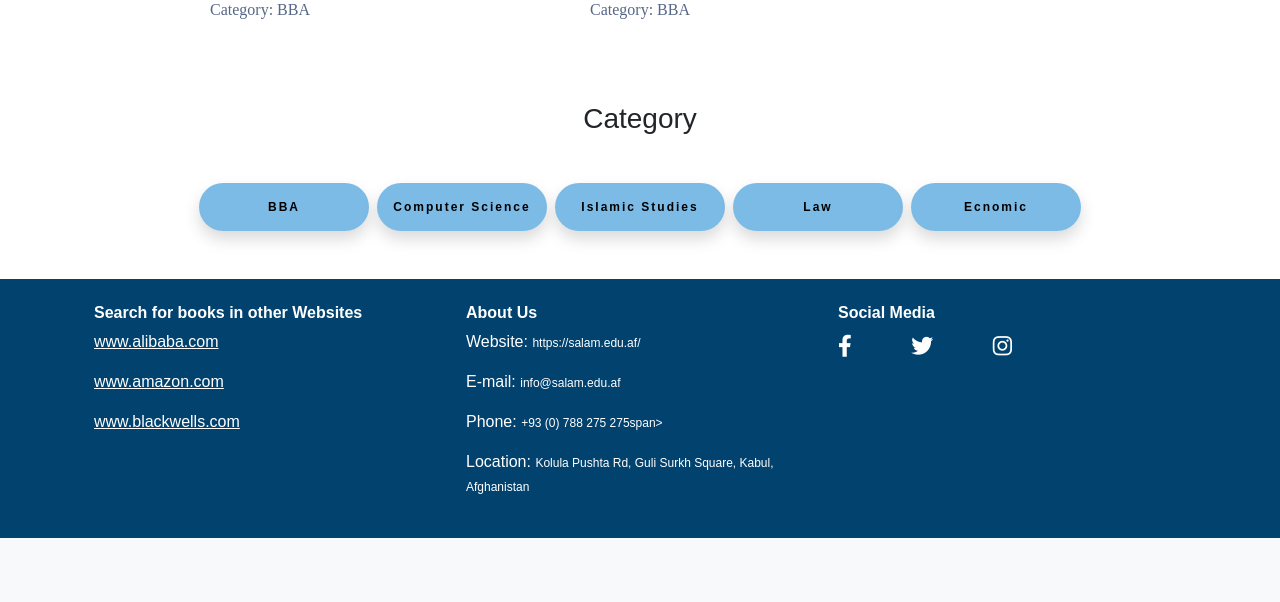
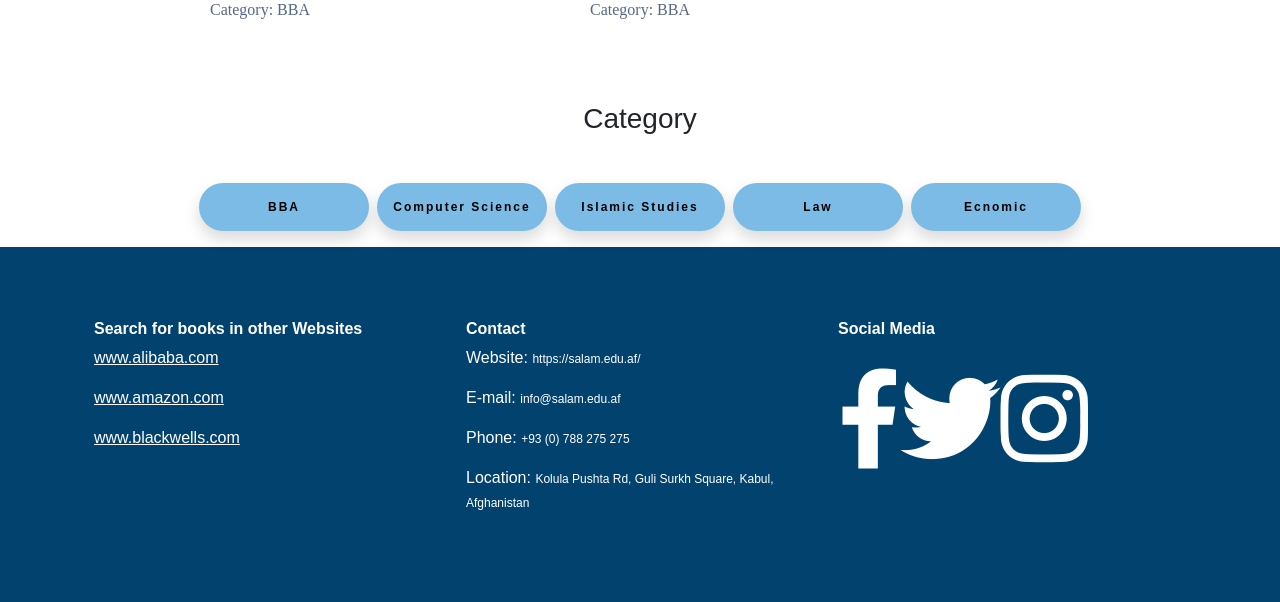
Before and after one commit to Elhamwardak/library, a Django app: page / in a window 1280 px wide. Shown: the part 1534-2136 px from the top of the page. Before the commit the page ends 2072 px from the top, so only its background shows below. Run offline with Django 4.2, Linux system fonts and the light colour scheme; data comes from the database, SQL or seed files in the repository; both versions use the stored data as it was after the commit.

Commit message:
Tue 29 August

```diff
--- a/static/css/style.css
+++ b/static/css/style.css
@@ -1,3 +1,8 @@
+*{
+    margin: 0;
+    padding: 0;
+    box-sizing: border-box;
+}
 :root {
     --offconvas-width: 270px;
     --topNavbarHeight: 56px;
@@ -227,20 +232,19 @@
     text-align: center;
 }
 .footer{
-    min-height: 25vh;
     background-color: rgba(2, 66, 110, 1);
-    margin-top: 3rem;
+    padding: 3rem 0;
 }
 .footertags{
     color: #fff;
-    font-size: 22px;
+    font-size: 100px;
     width: 20%;
     height: 38px;
     text-align: center;
 }
 .footertags:hover{
     color: #fff;
-    font-size: 27px;
+    transform: scale(1);
 }
 .tags{
     color:#fff;
--- a/templates/footer.html
+++ b/templates/footer.html
@@ -1,4 +1,5 @@
-<div class="footer" id="footer">
+
+<footer class="footer" id="footer">
     <div class="container p-4 text-white">
         <div class="row">
             <div class="col-md-4">
@@ -8,14 +9,14 @@
                 <a href="https://www.googleadservices.com/pagead/aclk?sa=L&ai=DChcSEwjj2-7cr7uAAxWC3NUKHTQwDOQYABADGgJ3cw&ohost=www.google.com&cid=CAESbeD2zESxACKnOUIpZ1wWXbJUAa4gev5M6j7Z5NxWWuZLjAKaI06Xtcel3AtvDHdpStAinLYfPabnPp_CMNmFs9AgfeNEruXbg-oBuMSqfg-xykFmOBbwMLAqS76jHqQ7DBjuXc-8DIDzz44nbFc&sig=AOD64_0ptQt1xtHQ3acoMqT144kw8EjHUw&q&adurl&ved=2ahUKEwjSzubcr7uAAxXMSvEDHdh8AlIQ0Qx6BAgOEAE" class="tags"><p>www.blackwells.com</p></a>
             </div>
             <div class="col-md-4">
-                <h6 class="fw-bold">About Us</h6>
+                <h6 class="fw-bold">Contact</h6>
                 <p>Website: <span class="contact">https://salam.edu.af/</span></p>
                 <p>E-mail: <span class="contact">info@salam.edu.af</span></p>
-                <p>Phone: <span class="contact">+93 (0) 788 275 275span></p>
+                <p>Phone: <span class="contact">+93 (0) 788 275 275</span></p>
                 <p>Location: <span class="contact">Kolula Pushta Rd, Guli Surkh Square, Kabul, Afghanistan</span></p>
             </div>
             <div class="col-md-4">
-                <h6 class="fw-bold">Social Media</h5>
+                <h6 class="fw-bold">Social Media</h6>
                     <div class="d-flex justify-content-between w-50">
                         <div><a href="https://www.facebook.com/SalamUniversityAfg" class="footertags"><i class="fa-brands fa-facebook-f"></i></a></div>
                         <div><a href="https://twitter.com/SalemUniv?ref_src=twsrc%5Egoogle%7Ctwcamp%5Eserp%7Ctwgr%5Eauthor" class="footertags"><i class="fa-brands fa-twitter"></i></a></div>
@@ -24,4 +25,4 @@
             </div>
         </div>
     </div>
-</div>
+</footer>
```
Also changed, not shown: db.sqlite3.
